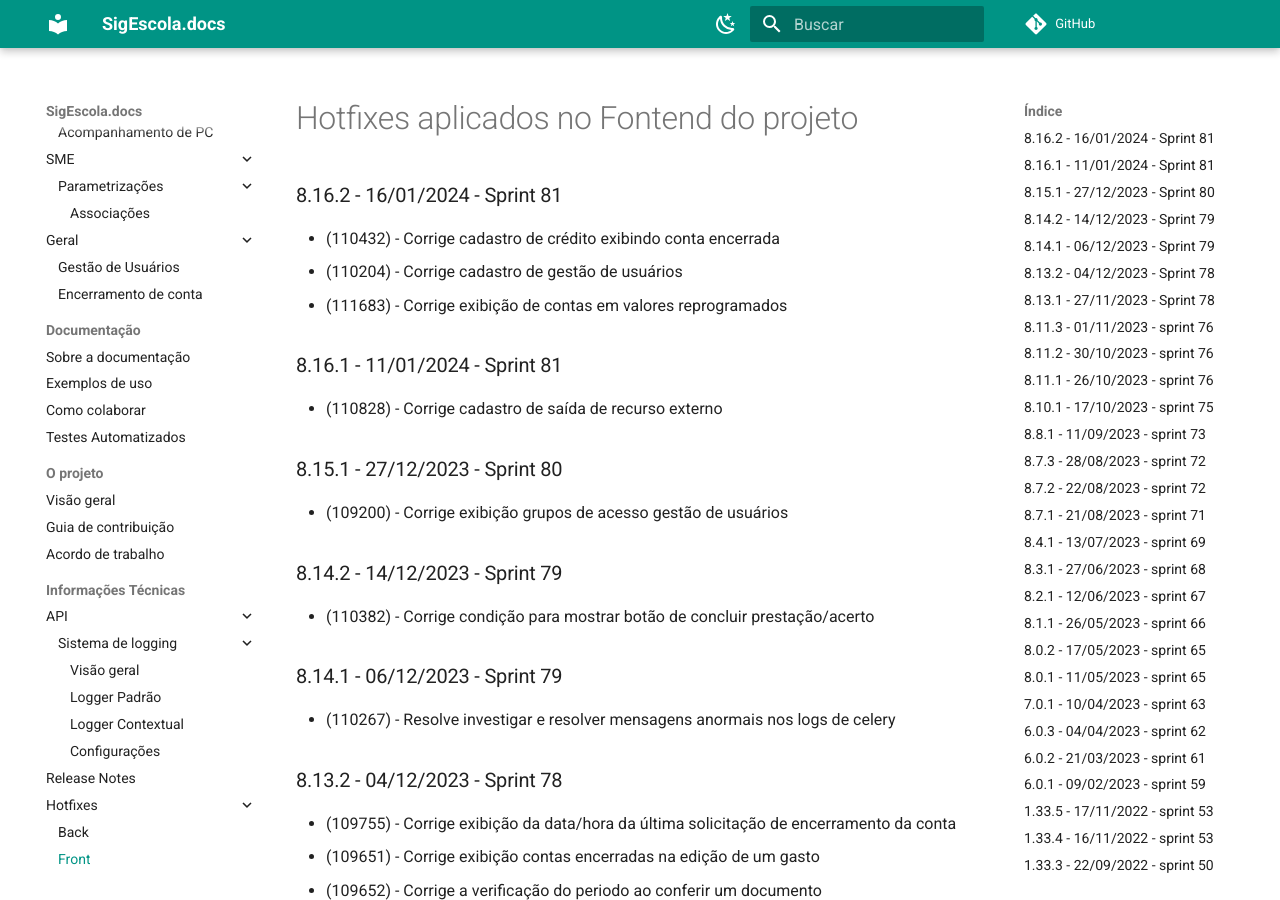
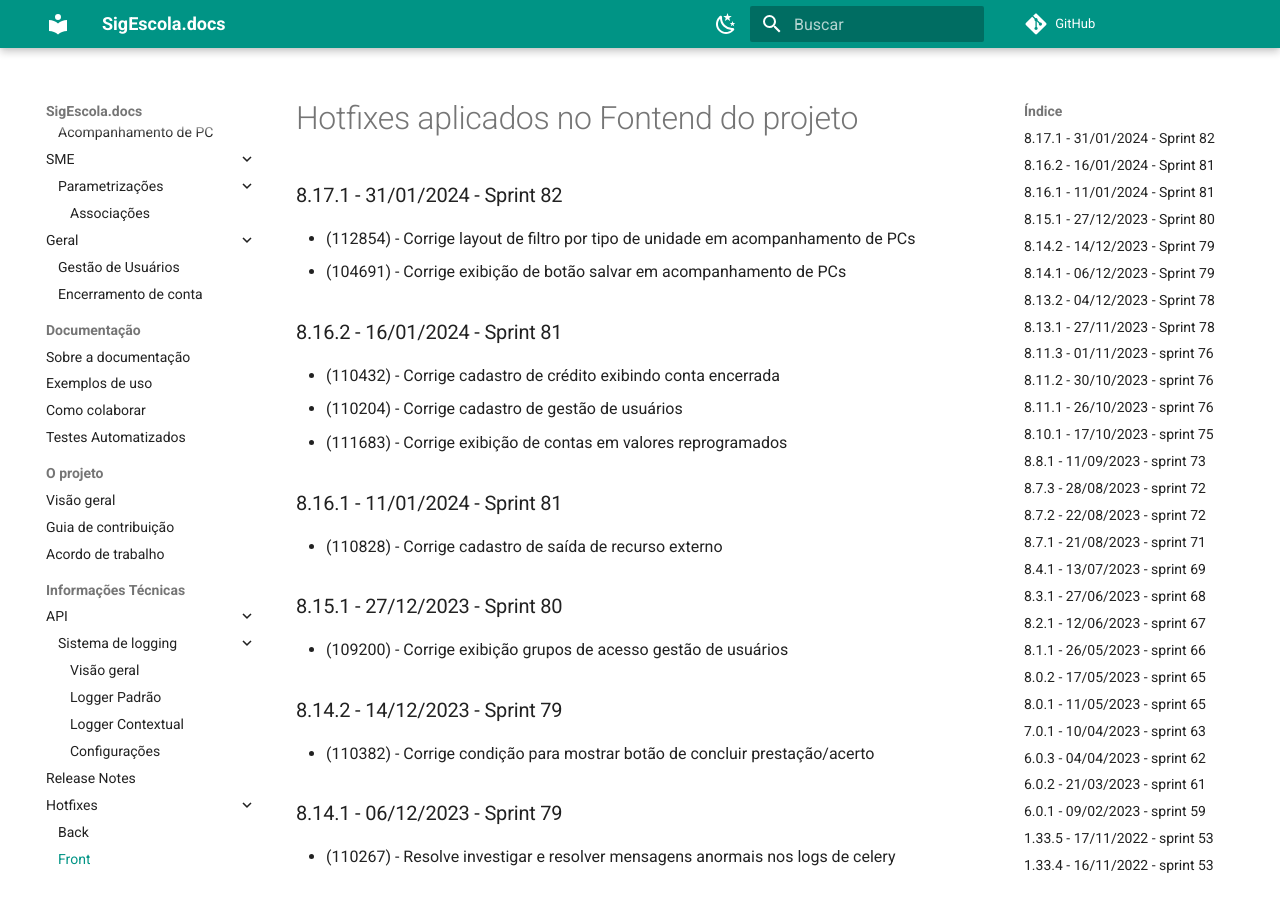
Before and after one commit to prefeiturasp/SME-PTRF-Docs, an MkDocs documentation site: the page built from docs/projeto/hotfixes_front.md, in a window 1280 px wide and 900 px high. Built offline with MkDocs 1.6.1 and Material for MkDocs 9.7.7, drawn with Linux system fonts in a browser that asks for light colours; comment, search, counter and statistics services are not loaded.

Commit message:
Update hotfixes_front.md

```diff
--- a/docs/projeto/hotfixes_front.md
+++ b/docs/projeto/hotfixes_front.md
@@ -1,4 +1,8 @@
 # Hotfixes aplicados no Fontend do projeto
+
+### 8.17.1 - 31/01/2024 - Sprint 82
+* (112854) - Corrige layout de filtro por tipo de unidade em acompanhamento de PCs
+* (104691) - Corrige exibição de botão salvar em acompanhamento de PCs
 
 ### 8.16.2 - 16/01/2024 - Sprint 81
 * (110432) - Corrige cadastro de crédito exibindo conta encerrada
```
